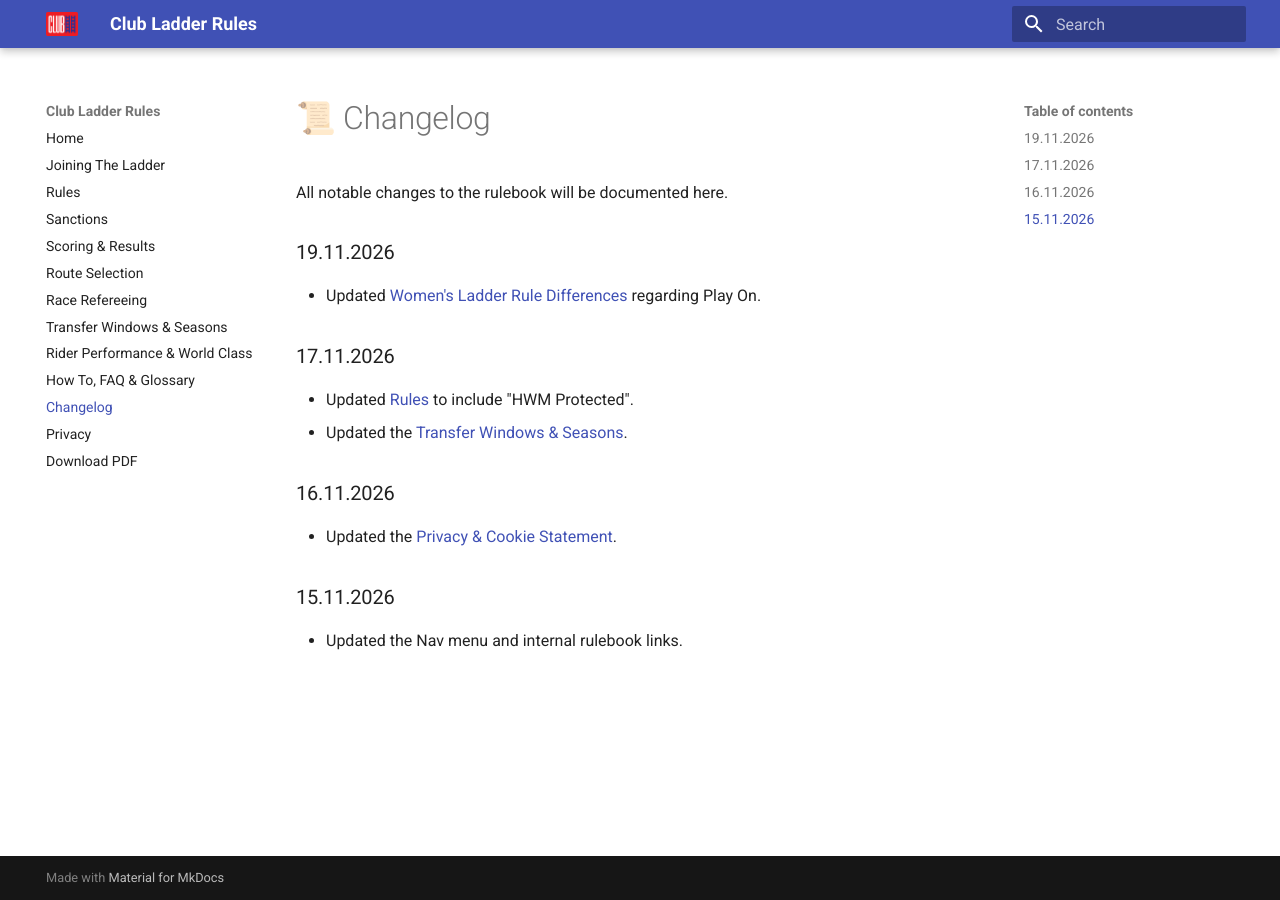
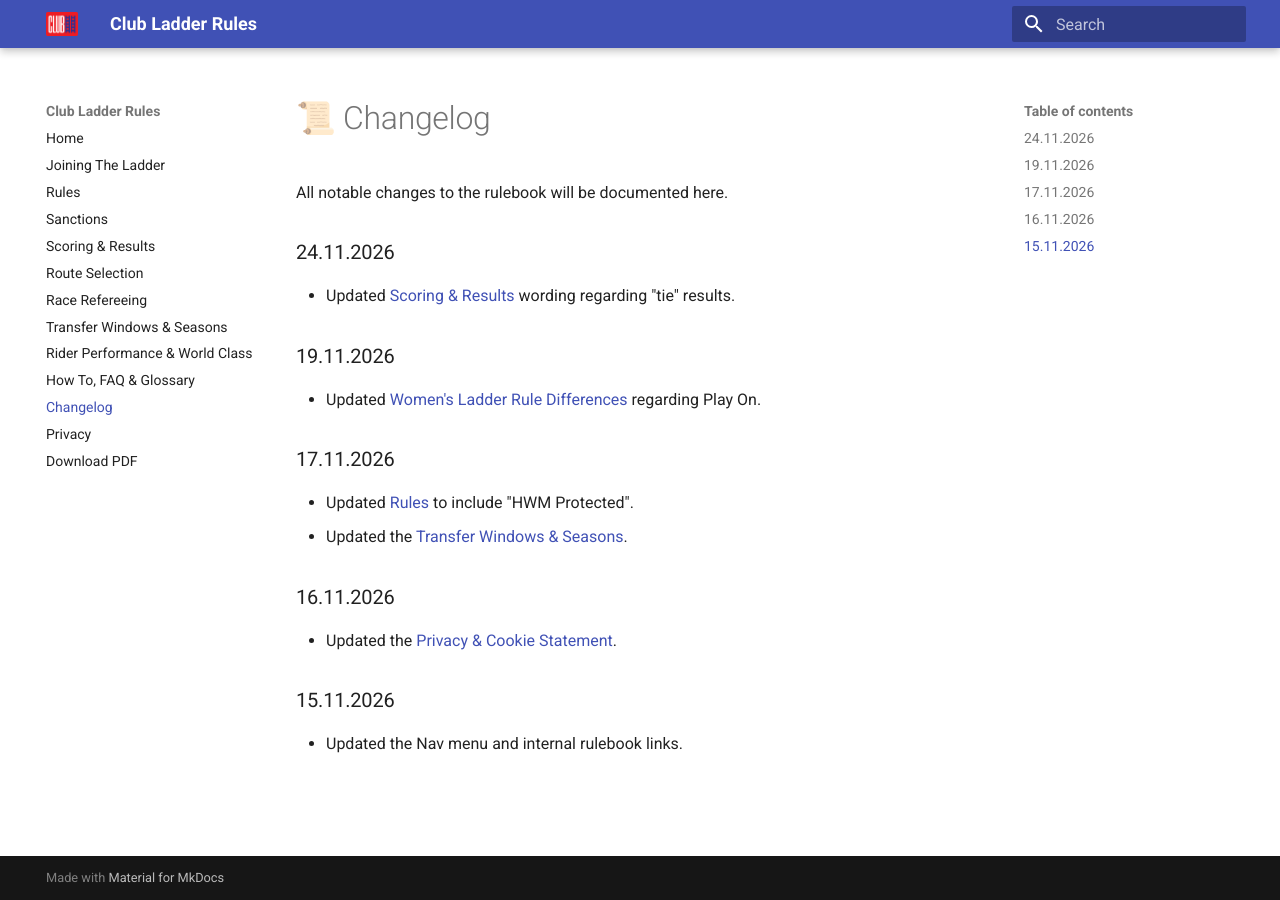
Before and after one commit to gazhay/rules-clubladder, an MkDocs documentation site: the page built from docs/changelog.md, in a window 1280 px wide. Built offline with MkDocs 1.6.1 and Material for MkDocs 9.7.7, drawn with Linux system fonts in a browser that asks for light colours.

Commit message:
Update changelog.md

```diff
--- a/docs/changelog.md
+++ b/docs/changelog.md
@@ -1,6 +1,9 @@
 # 📜 Changelog
 
 All notable changes to the rulebook will be documented here.
+
+### 24.11.2026
+* Updated [Scoring & Results](https://gazhay.github.io/rules-clubladder/scoring/) wording regarding "tie" results.
 
 ### 19.11.2026
 * Updated [Women's Ladder Rule Differences](https://gazhay.github.io/rules-clubladder/rules/#rule-differences) regarding Play On.
```
